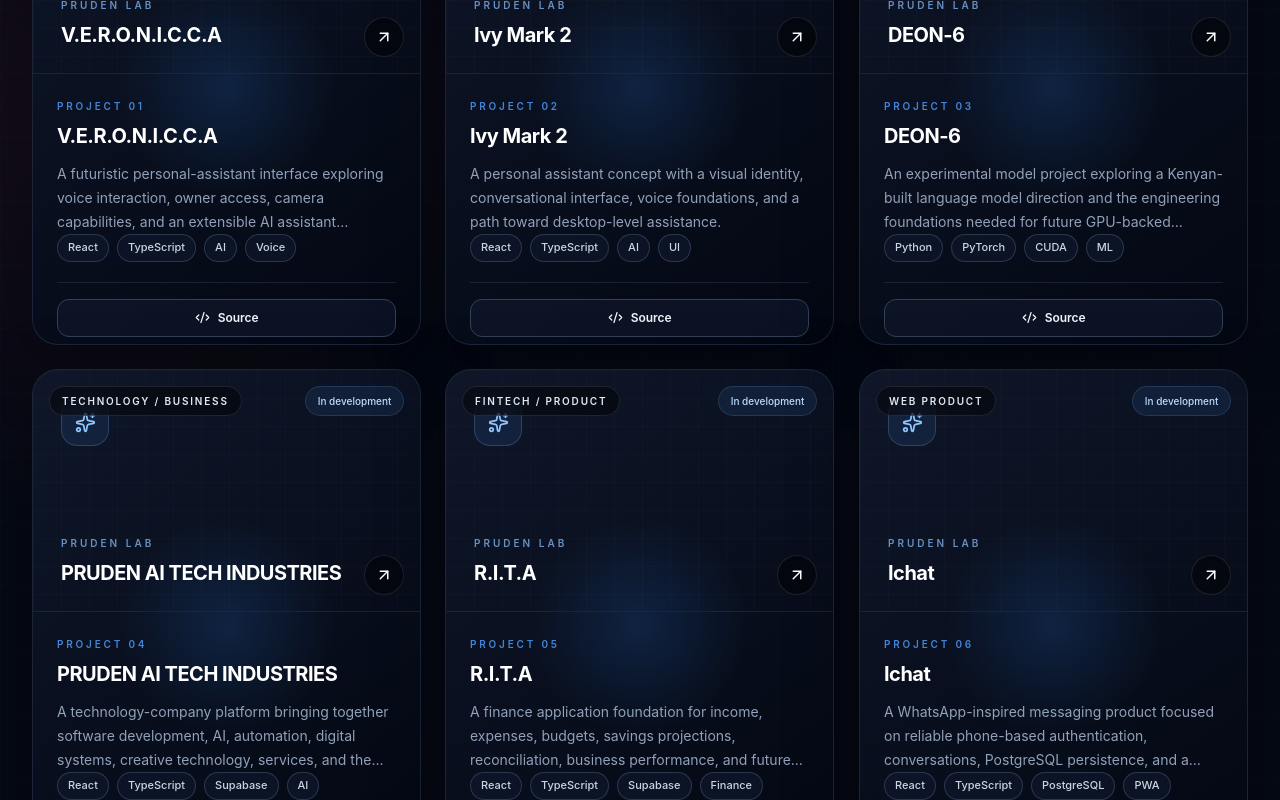
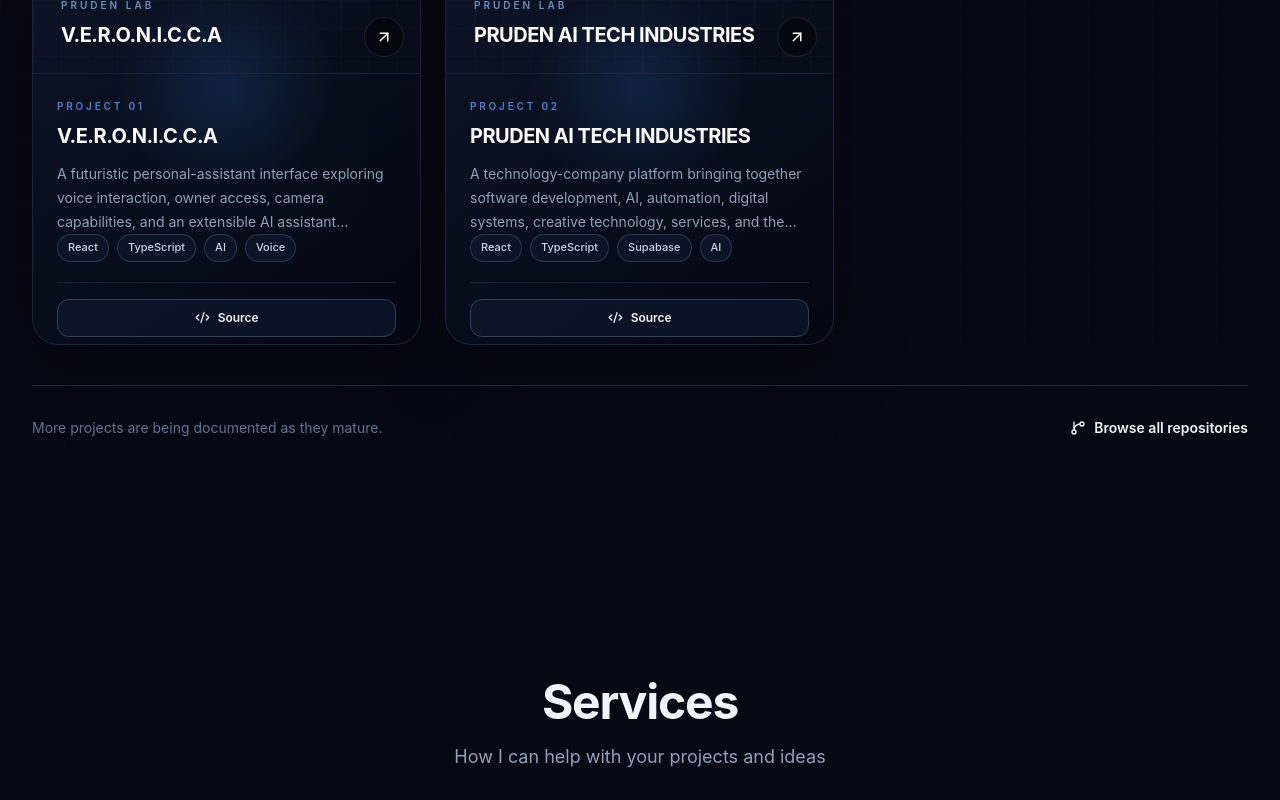
Before and after one commit to jark-zenith/Pruden-Jack-Gideon, a React (Vite) app: page / in a window 1280 px wide. Shown: the part 3960-4760 px from the top of the page. Built offline with nearby package versions, Linux system fonts and the light colour scheme; no server answers.

Commit message:
content: keep only V.E.R.O.N.I.C.C.A and PRUDEN AI TECH INDUSTRIES

```diff
--- a/src/data/projects.ts
+++ b/src/data/projects.ts
@@ -12,26 +12,6 @@
     githubUrl: 'https://github.com/jark-zenith/V.E.R.O.N.I.C.C.A',
   },
   {
-    id: 'ivy-mark-2',
-    title: 'Ivy Mark 2',
-    description: 'A personal assistant concept with a visual identity, conversational interface, voice foundations, and a path toward desktop-level assistance.',
-    technologies: ['React', 'TypeScript', 'AI', 'UI'],
-    category: 'AI / Assistant',
-    featured: true,
-    status: 'In development',
-    githubUrl: 'https://github.com/jark-zenith/Ivy-mark-2',
-  },
-  {
-    id: 'deon-6',
-    title: 'DEON-6',
-    description: 'An experimental model project exploring a Kenyan-built language model direction and the engineering foundations needed for future GPU-backed training.',
-    technologies: ['Python', 'PyTorch', 'CUDA', 'ML'],
-    category: 'AI / Research',
-    featured: true,
-    status: 'Experimental',
-    githubUrl: 'https://github.com/jark-zenith/deon-6-model',
-  },
-  {
     id: 'pruden-ai-tech',
     title: 'PRUDEN AI TECH INDUSTRIES',
     description: 'A technology-company platform bringing together software development, AI, automation, digital systems, creative technology, services, and the wider PRUDEN Network vision.',
@@ -41,44 +21,4 @@
     status: 'In development',
     githubUrl: 'https://github.com/jark-zenith/PRUDEN-AI-TECH-INDUSTRIES-',
   },
-  {
-    id: 'rita',
-    title: 'R.I.T.A',
-    description: 'A finance application foundation for income, expenses, budgets, savings projections, reconciliation, business performance, and future intelligent financial assistance.',
-    technologies: ['React', 'TypeScript', 'Supabase', 'Finance'],
-    category: 'FinTech / Product',
-    featured: true,
-    status: 'In development',
-    githubUrl: 'https://github.com/jark-zenith',
-  },
-  {
-    id: 'ichat',
-    title: 'Ichat',
-    description: 'A WhatsApp-inspired messaging product focused on reliable phone-based authentication, conversations, PostgreSQL persistence, and a clean mobile-first experience.',
-    technologies: ['React', 'TypeScript', 'PostgreSQL', 'PWA'],
-    category: 'Web Product',
-    featured: true,
-    status: 'In development',
-    githubUrl: 'https://github.com/jark-zenith/Ichat',
-  },
-  {
-    id: 'pruden-network',
-    title: 'Pruden Network',
-    description: 'A software-network concept connecting technology, AI, education, creativity, business, and future innovation through one expanding digital ecosystem.',
-    technologies: ['React', 'TypeScript', 'Vite'],
-    category: 'Web Product',
-    featured: true,
-    status: 'Prototype',
-    githubUrl: 'https://github.com/jark-zenith/Pruden-Network',
-  },
-  {
-    id: 'study-tracker',
-    title: 'Study Tracker',
-    description: 'A reusable student productivity platform for organizing lessons, study progress, schedules, and future reminder workflows.',
-    technologies: ['React', 'TypeScript', 'Vite'],
-    category: 'EdTech / Productivity',
-    featured: false,
-    status: 'In development',
-    githubUrl: 'https://github.com/jark-zenith/study-tracker',
-  },
 ]
```
